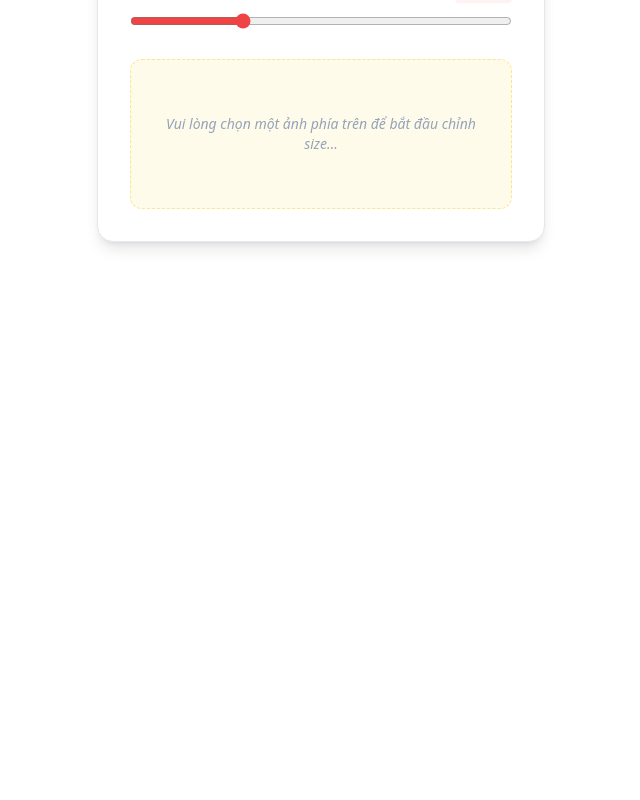
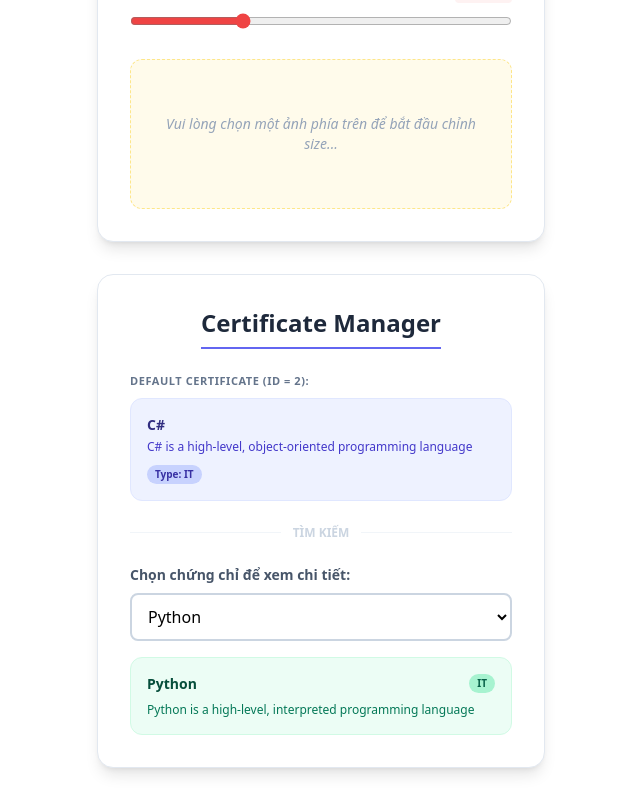
Before and after one commit to thanhdattt2006/Angular, an Angular app in the folder day1/: page / in a window 1280 px wide. Shown: the part 796-1596 px from the top of the page, without its empty margins (319-959 px from the left). Before the commit the page ends 1070 px from the top, so only its background shows below. Built offline with nearby package versions, Linux system fonts and the light colour scheme.

Commit message:
Create Cert entity & service, integrate Certificate Manager and size/status/gender controls in Component 3

```diff
--- a/day1/src/app/component3/component3.component.html
+++ b/day1/src/app/component3/component3.component.html
@@ -105,3 +105,54 @@
     }
   </div>
 </div>
+
+<div class="max-w-md mx-auto my-8 p-8 rounded-2xl shadow-lg border border-slate-200 bg-white text-center font-sans">
+  <h3 class="text-slate-800 mt-0 mb-6 text-2xl font-bold border-b-2 border-indigo-500 pb-2 inline-block">
+    Certificate Manager
+  </h3>
+
+  <!-- 1. Display Single Default Certificate (cert: Cert) -->
+  <div class="mb-6 text-left">
+    <span class="block mb-2 text-slate-500 font-bold uppercase text-[11px] tracking-wider">Default Certificate (ID = 2):</span>
+    @if (cert) {
+      <div class="p-4 bg-indigo-50 border border-indigo-100 rounded-xl">
+        <div class="text-sm font-bold text-indigo-900">{{cert.name}}</div>
+        <div class="text-xs text-indigo-700 mt-1">{{cert.description}}</div>
+        <div class="mt-2.5 inline-block bg-indigo-200 text-indigo-800 text-[10px] font-bold px-2 py-0.5 rounded-full">
+          Type: {{cert.type}}
+        </div>
+      </div>
+    } @else {
+      <div class="text-slate-400 text-sm italic">Không tìm thấy chứng chỉ mặc định.</div>
+    }
+  </div>
+
+  <div class="flex items-center my-6">
+    <div class="flex-grow border-t border-slate-100"></div>
+    <span class="mx-3 text-slate-300 text-xs font-semibold uppercase">Tìm kiếm</span>
+    <div class="flex-grow border-t border-slate-100"></div>
+  </div>
+
+  <!-- 2. Select Dropdown for All Certificates (findAll) -->
+  <div class="text-left">
+    <label class="block mb-2 text-slate-600 font-semibold text-sm">Chọn chứng chỉ để xem chi tiết:</label>
+    <select [(ngModel)]="selectedCertId"
+            class="w-full py-2.5 px-3 rounded-lg border-2 border-slate-300 text-base outline-none box-border transition-colors duration-200 focus:border-indigo-500 bg-white cursor-pointer mb-4">
+      @for (c of certs; track c.id) {
+        <option [value]="c.id">{{c.name}}</option>
+      }
+    </select>
+
+    @if (selectedCert) {
+      <div class="p-4 bg-emerald-50 border border-emerald-100 rounded-xl transition-all duration-200">
+        <div class="flex justify-between items-center">
+          <span class="text-sm font-bold text-emerald-900">{{selectedCert.name}}</span>
+          <span class="bg-emerald-200 text-emerald-800 text-[10px] font-bold px-2 py-0.5 rounded-full">
+            {{selectedCert.type}}
+          </span>
+        </div>
+        <div class="text-xs text-emerald-700 mt-2">{{selectedCert.description}}</div>
+      </div>
+    }
+  </div>
+</div>
--- a/day1/src/app/component3/component3.component.ts
+++ b/day1/src/app/component3/component3.component.ts
@@ -1,5 +1,7 @@
 import { Component, OnInit } from "@angular/core";
 import { FormsModule } from "@angular/forms";
+import { Cert } from "../entities/cert.entity";
+import { CertService } from "../service/cert.service";
 
 @Component({
   selector: 'app-root',
@@ -13,6 +15,11 @@ export class Component3Component implements OnInit {
   img: string;
   status: boolean;
   gender: string;
+  cert: Cert;
+  certs: Cert[];
+  selectedCertId: number;
+
+  constructor(private certService: CertService) { }
 
   ngOnInit() {
     this.name = 'A';
@@ -20,5 +27,12 @@ export class Component3Component implements OnInit {
     this.img = '';
     this.status = true;
     this.gender = 'Male';
+    this.cert = this.certService.findById(2);
+    this.certs = this.certService.findAll();
+    this.selectedCertId = 1;
+  }
+
+  get selectedCert(): Cert | undefined {
+    return this.certs.find(c => c.id == this.selectedCertId);
   }
 }
--- /dev/null
+++ b/day1/src/app/entities/cert.entity.ts
@@ -0,0 +1,13 @@
+export class Cert {
+  id: number;
+  name: string;
+  description: string;
+  type: string;
+
+  constructor(id: number, name: string, description: string, type: string) {
+    this.id = id;
+    this.name = name;
+    this.description = description;
+    this.type = type;
+  }
+}
--- /dev/null
+++ b/day1/src/app/service/cert.service.ts
@@ -0,0 +1,25 @@
+import { Injectable } from "@angular/core";
+import { Cert } from "../entities/cert.entity";
+
+@Injectable({
+  providedIn: "root"
+})
+export class CertService {
+  private certs: Cert[];
+
+  constructor() {
+    this.certs = [
+      new Cert(1, 'Python', 'Python is a high-level, interpreted programming language', 'IT'),
+      new Cert(2, 'C#', 'C# is a high-level, object-oriented programming language', 'IT'),
+      new Cert(3, 'Java', 'Java is a high-level, object-oriented programming language', 'IT'),
+    ];
+  }
+
+  findAll() {
+    return this.certs;
+  }
+
+  findById(id: number) {
+    return this.certs.find(c => c.id == id)
+  }
+}
```
